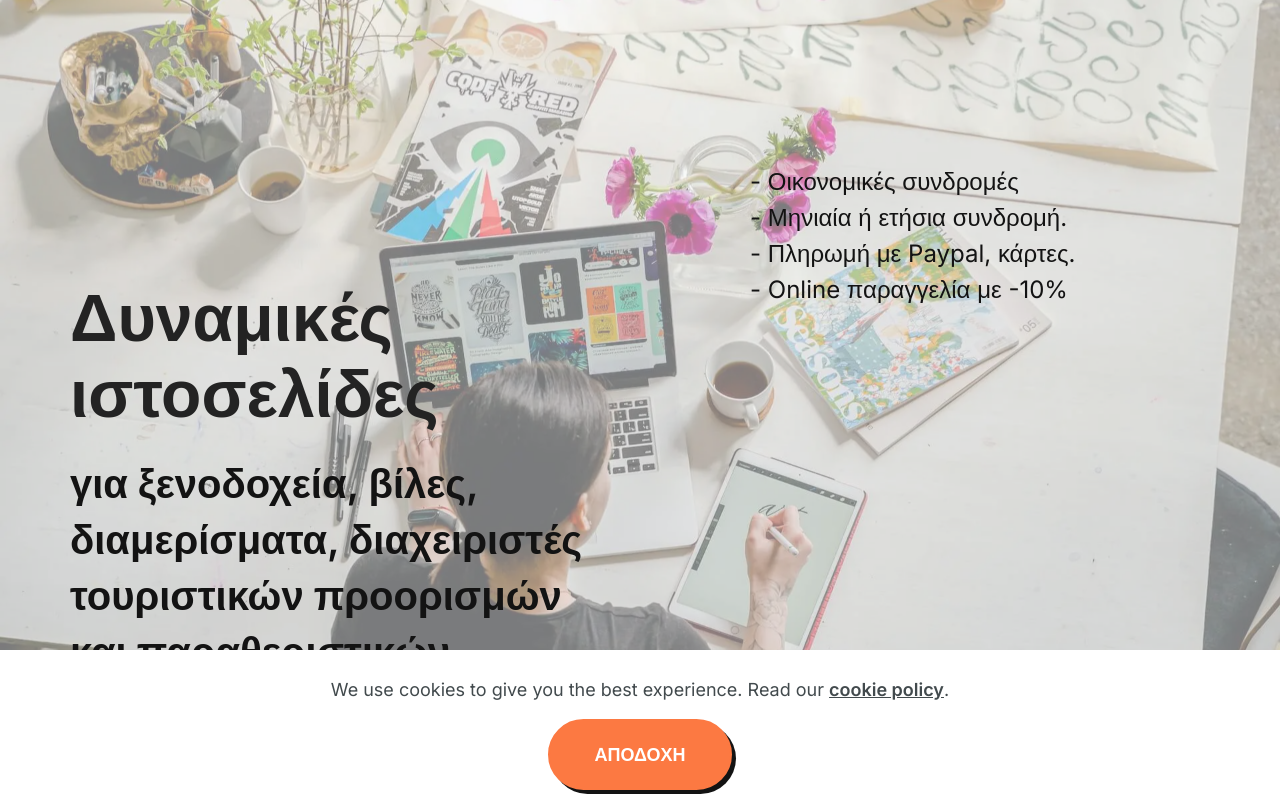
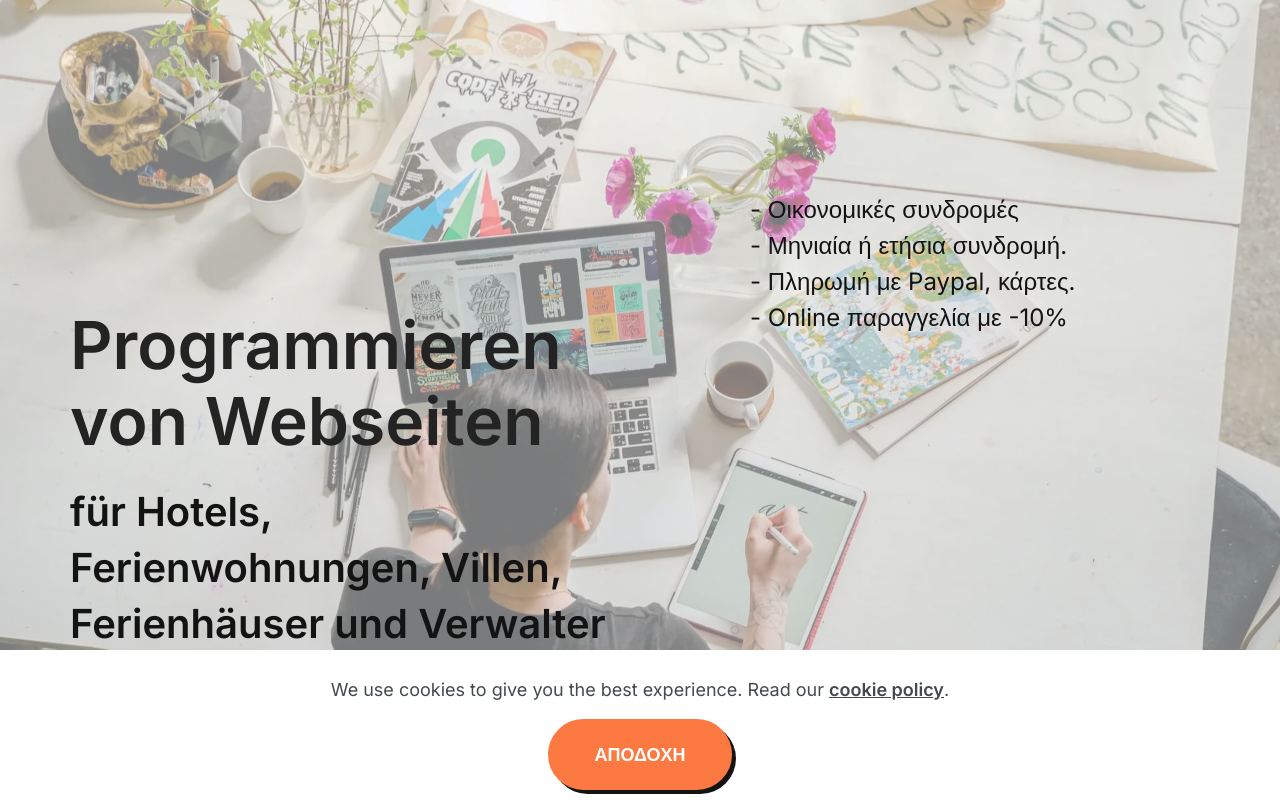
Before and after one commit to andreasstefanis1964/all-in-one-DE, a plain HTML site: page websites.html in a window 1280 px wide. Shown: the top 800 px of the page. Drawn offline with Linux system fonts and the light colour scheme; animation ran at ten frames a second; a script that the page names is missing; files whose address does not match are found by name.

Commit message:
create github pages

```diff
--- a/websites.html
+++ b/websites.html
@@ -47,8 +47,8 @@
     <div class="container">
         <div class="row">
             <div class="col-title col-12 col-lg-6 flex-grow-1">
-                <h1 class="mbr-section-title mbr-fonts-style display-2"><strong><br></strong><br><strong>Δυναμικές ιστοσελίδες</strong></h1>
-                <h2 class="mbr-section-subtitle mbr-fonts-style mb-0 display-5"><strong>για ξενοδοχεία, βίλες, διαμερίσματα, διαχειριστές τουριστικών προορισμών και παραθεριστικών καταλυμάτων</strong></h2>
+                <h1 class="mbr-section-title mbr-fonts-style display-2"><strong><br></strong><br><strong>Programmieren von Webseiten</strong></h1>
+                <h2 class="mbr-section-subtitle mbr-fonts-style mb-0 display-5"><strong>für Hotels, Ferienwohnungen, Villen, Ferienhäuser und Verwalter von mehreren Unterkünften</strong></h2>
             </div>
             <div class="col-text col-12 col-lg-6 flex-grow-1">
                 <p class="mbr-text mbr-fonts-style mb-0 display-4">- Οικονομικές συνδρομές<br>-&nbsp;Μηνιαία ή ετήσια συνδρομή.<br>- Πληρωμή με Paypal, κάρτες.<br>- Online παραγγελία με -10%</p>
```
Also changed, not shown: 1 other file.
